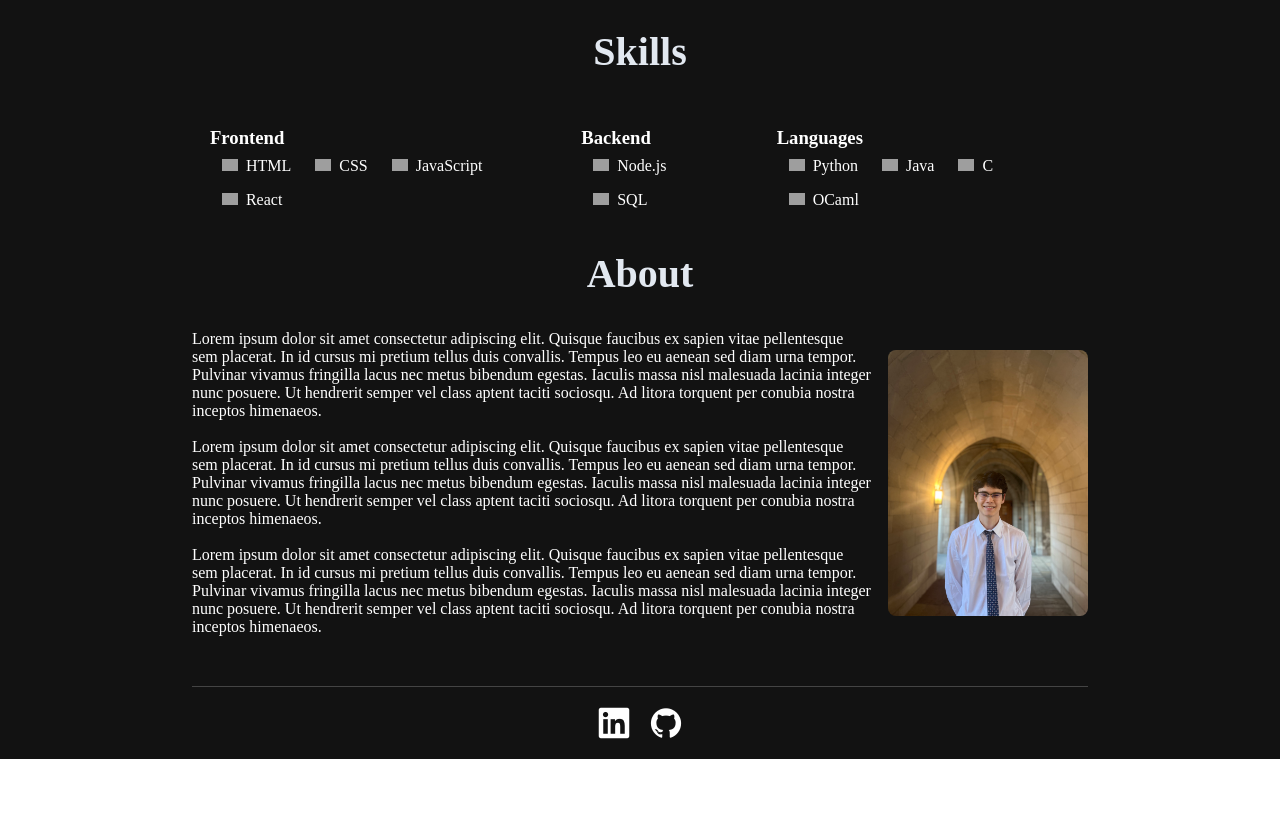
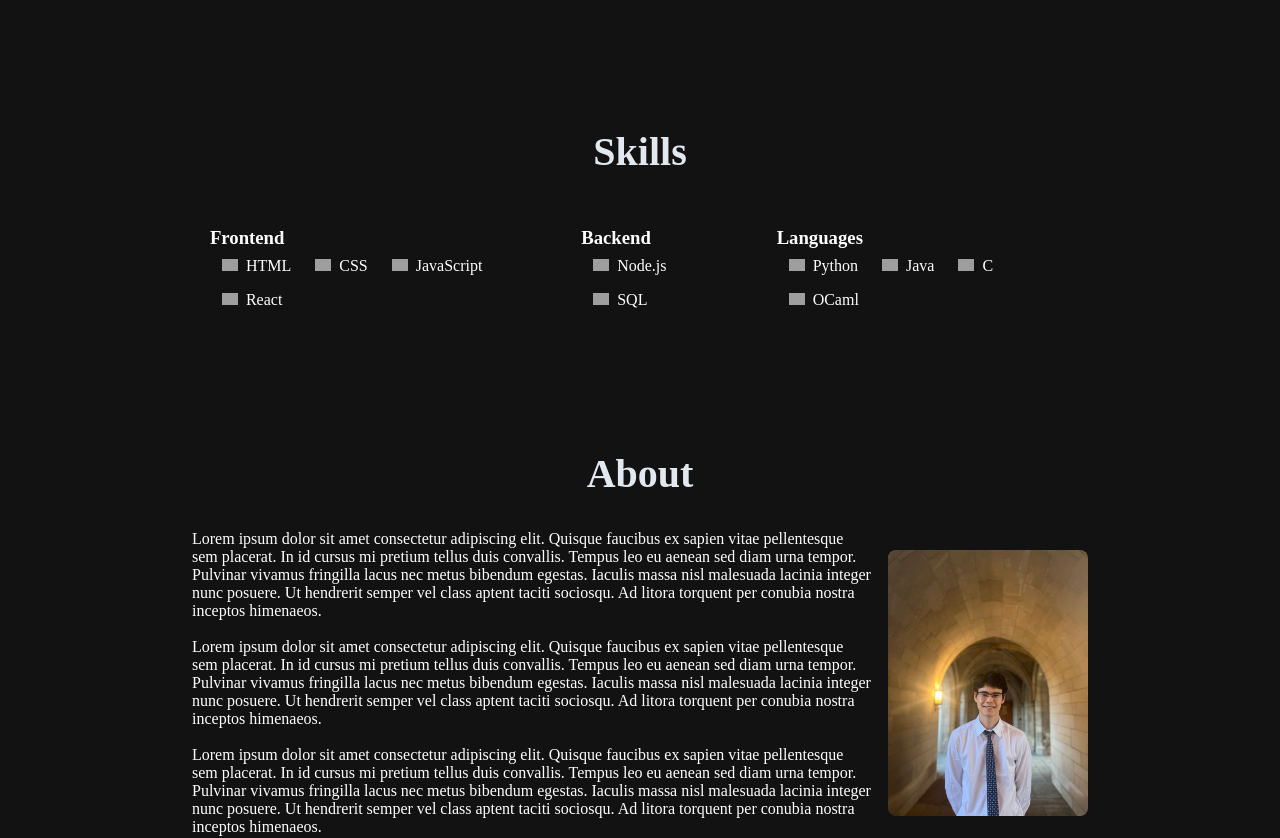
Before and after one commit to JonathanScardon/portfolio, a React (Vite) app: page / in a window 1280 px wide. Shown: the part 3520-4358 px from the top of the page. Before the commit the page ends 4279 px from the top, so only its background shows below. Built offline with nearby package versions, Linux system fonts and the light colour scheme; grey boxes are pictures that could not be loaded; a small style sheet from the web is missing.

Commit message:
added Layout and SectionContainer components

```diff
--- a/src/App.jsx
+++ b/src/App.jsx
@@ -9,19 +9,19 @@ import Skills from "./components/Skills/Skills.jsx"
 import About from "./components/About/About.jsx"
 import Footer from "./components/Footer/Footer.jsx"
 
-import {SectionContainer} from "./globalStyles.jsx"
+import {Layout} from "./globalStyles.jsx"
 
 function App() {
   return (
     <>
-      <SectionContainer>
+      <Layout>
         <Navigation/>
         <Hero/>
         <Projects/>
         <Skills/>
         <About/>
         <Footer/>
-      </SectionContainer>
+      </Layout>
     </>
   )
 }
--- a/src/components/About/About.jsx
+++ b/src/components/About/About.jsx
@@ -1,10 +1,10 @@
 import {AboutContainer, Headshot, Intro} from './AboutStyles.jsx'
-import {Subheading} from '../../globalStyles.jsx'
+import {SectionContainer, Subheading} from '../../globalStyles.jsx'
 
 function About(){
     return(
 
-        <>
+        <SectionContainer>
         <Subheading>About</Subheading>
 
         <AboutContainer>
@@ -31,7 +31,7 @@ function About(){
             <Headshot src="/public/images/Headshot.JPG" alt="" />
         </AboutContainer>
 
-        </>
+        </SectionContainer>
     )
 }
 
--- a/src/components/Projects/Projects.jsx
+++ b/src/components/Projects/Projects.jsx
@@ -1,10 +1,10 @@
 import {ProjectGrid, ProjectContainer, Title, ProjectImg, ProjectDescription, ToolsHeader, ToolsList, ToolItem, SupportLink} from "./ProjectStyles.jsx"
-import {Subheading} from "../../globalStyles.jsx"
+import {SectionContainer, Subheading} from "../../globalStyles.jsx"
 import {projects} from "../../Data/Data.jsx"
 
 function Projects(){
     return(
-        <>
+        <SectionContainer>
         <Subheading>Projects</Subheading>
         <ProjectGrid>
 
@@ -59,7 +59,7 @@ function Projects(){
 
         </ProjectGrid>
 
-        </>
+        </SectionContainer>
     )
 }
 
--- a/src/components/Skills/Skills.jsx
+++ b/src/components/Skills/Skills.jsx
@@ -1,10 +1,10 @@
 import {skills} from "../../Data/Data.jsx"
-import {Subheading} from "../../globalStyles.jsx"
+import {SectionContainer, Subheading} from "../../globalStyles.jsx"
 import {SkillsContainer, SkillGroup, SkillHeader, SkillIcon, GroupName, TechList, TechIcon, TechItem} from "./SkillsStyles.jsx"
 
 function Skills(){
     return(
-        <>
+        <SectionContainer>
         <Subheading>
             Skills
         </Subheading>
@@ -59,7 +59,7 @@ function Skills(){
             })}
 
         </SkillsContainer>
-        </>
+        </SectionContainer>
     )
 }
 
--- a/src/globalStyles.jsx
+++ b/src/globalStyles.jsx
@@ -1,17 +1,16 @@
 import styled from 'styled-components';
 
-export const SectionContainer = styled.div`
+export const Layout = styled.div`
   padding-left: 15%;
   padding-right: 15%;
   background:rgb(18, 18, 18);
+  padding-bottom: 10px;
+  color:white;
+`
 
-
-
-
-
-  color:white;
-
-`;
+export const SectionContainer = styled.div`
+padding-bottom: 100px;
+`
 
 
 export const Subheading = styled.h2`
```
